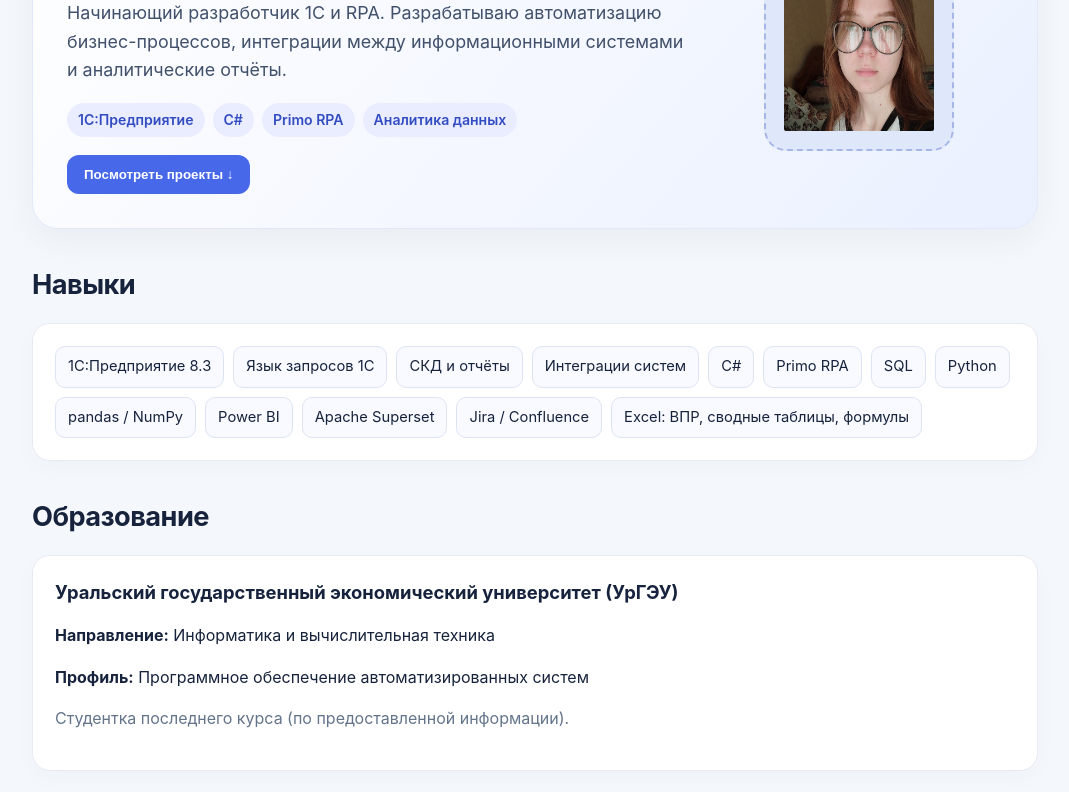
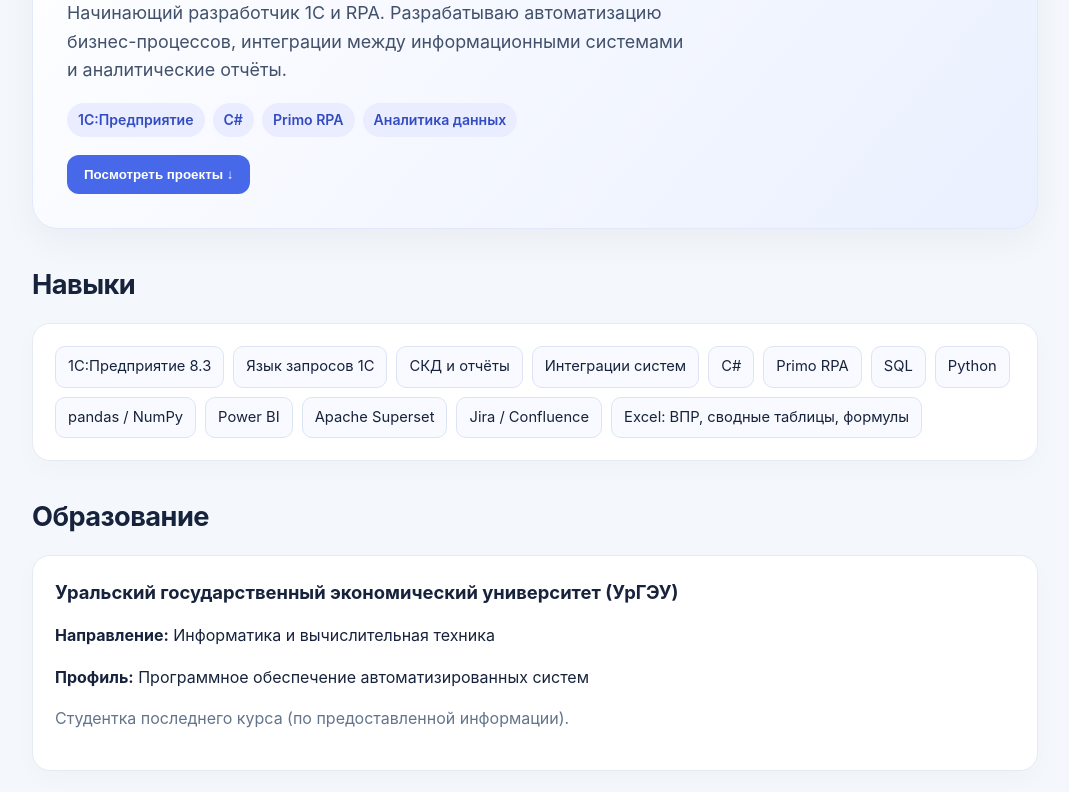
Before and after one commit to krbgny/ussueCV, a plain HTML site: page index.html in a window 1280 px wide. Shown: the part 227-1019 px from the top of the page, without its empty margins (105-1174 px from the left). Drawn offline with Linux system fonts and the light colour scheme.

Commit message:
Update index.html

```diff
--- a/index.html
+++ b/index.html
@@ -12,12 +12,11 @@ nav{position:sticky;top:0;background:rgba(255,255,255,.94);backdrop-filter:blur(
 .navin{max-width:1050px;margin:auto;padding:12px 22px;display:flex;gap:18px;flex-wrap:wrap;align-items:center}
 nav a{color:var(--ink);text-decoration:none;font-size:.95rem}nav a:hover{color:var(--accent)}
 main{max-width:1050px;margin:auto;padding:28px 22px 60px}
-.hero{display:grid;grid-template-columns:1.5fr .7fr;gap:28px;align-items:center;background:linear-gradient(130deg,#fff,#eaf0ff);border:1px solid #e3e9fa;border-radius:26px;padding:34px;box-shadow:0 12px 35px #1b31500c}
+.hero{display:grid;grid-template-columns:1fr;gap:28px;align-items:center;background:linear-gradient(130deg,#fff,#eaf0ff);border:1px solid #e3e9fa;border-radius:26px;padding:34px;box-shadow:0 12px 35px #1b31500c}
 .eyebrow{color:var(--accent);font-weight:700;letter-spacing:.08em;text-transform:uppercase;font-size:.8rem}
 h1{font-size:clamp(2.2rem,5vw,3.7rem);line-height:1.08;margin:10px 0 14px;letter-spacing:-.04em}
 .lead{font-size:1.12rem;color:#42516b;max-width:620px}
 .pills{display:flex;gap:8px;flex-wrap:wrap;margin:18px 0}.pill{background:#e9edff;color:#334cc2;padding:6px 11px;border-radius:999px;font-size:.88rem;font-weight:600}
-.photo{width:190px;height:220px;border-radius:22px;background:#dfe7fa;display:flex;align-items:center;justify-content:center;text-align:center;padding:18px;color:#42516b;border:2px dashed #a6b6e7;margin:auto}
 section{margin-top:34px;scroll-margin-top:80px}h2{font-size:1.7rem;margin:0 0 16px;letter-spacing:-.02em}
 .grid{display:grid;grid-template-columns:repeat(2,minmax(0,1fr));gap:16px}
 .card{background:var(--card);border:1px solid #e6ebf3;border-radius:18px;padding:22px;box-shadow:0 8px 25px #1b315006}
@@ -28,7 +27,7 @@ details{border-top:1px solid #e7ecf5;padding-top:10px}summary{cursor:pointer;fon
 .contact{display:flex;gap:12px;flex-wrap:wrap}.contact a,.contact span{padding:11px 14px;background:#f6f8ff;border:1px solid #e1e7f5;border-radius:12px}
 footer{text-align:center;color:var(--muted);padding:28px 10px}
 button{border:0;border-radius:12px;background:var(--accent);color:#fff;padding:12px 17px;font-weight:700;cursor:pointer}button:hover{filter:brightness(.94)}
-@media(max-width:720px){.hero{grid-template-columns:1fr;padding:24px}.photo{width:150px;height:170px;grid-row:1}.grid{grid-template-columns:1fr}main{padding:18px 14px 40px}}
+@media(max-width:720px){.hero{padding:24px}.grid{grid-template-columns:1fr}main{padding:18px 14px 40px}}
 @media print{nav,button{display:none}.hero,.card{box-shadow:none;break-inside:avoid}body{background:#fff}}
 </style>
 </head>
@@ -45,20 +44,16 @@ button{border:0;border-radius:12px;background:var(--accent);color:#fff;padding:1
 <div class="pills"><span class="pill">1С:Предприятие</span><span class="pill">C#</span><span class="pill">Primo RPA</span><span class="pill">Аналитика данных</span></div>
 <button onclick="document.querySelector('#projects').scrollIntoView({behavior:'smooth'})">Посмотреть проекты ↓</button>
 </div>
-<img class="photo" src="photo.jpg" alt="Фото">
 </header>
-
 <section id="skills"><h2>Навыки</h2>
 <div class="card"><div class="skills">
 <span class="skill">1С:Предприятие 8.3</span><span class="skill">Язык запросов 1С</span><span class="skill">СКД и отчёты</span><span class="skill">Интеграции систем</span><span class="skill">C#</span><span class="skill">Primo RPA</span><span class="skill">SQL</span><span class="skill">Python</span><span class="skill">pandas / NumPy</span><span class="skill">Power BI</span><span class="skill">Apache Superset</span><span class="skill">Jira / Confluence</span><span class="skill">Excel: ВПР, сводные таблицы, формулы</span>
 </div></div></section>
-
 <section id="education"><h2>Образование</h2>
 <div class="card"><h3>Уральский государственный экономический университет (УрГЭУ)</h3>
 <p><b>Направление:</b> Информатика и вычислительная техника</p>
 <p><b>Профиль:</b> Программное обеспечение автоматизированных систем</p>
 <p class="muted">Студентка последнего курса (по предоставленной информации).</p></div></section>
-
 <section id="projects"><h2>Проекты</h2><div class="grid">
 <article class="card project"><h3>1. RPA-робот для переноса накладных</h3>
 <p>Разработала робота на C# и 1С в Primo RPA для автоматизации переноса накладных из StoreHouse в 1С:Бухгалтерию. Решение сокращает ручной перенос данных и помогает стандартизировать процесс.</p>
@@ -71,10 +66,9 @@ button{border:0;border-radius:12px;background:var(--accent);color:#fff;padding:1
 <a href="https://spb.hh.ru/resume/ed370628ff11330b840039ed1f38556a494947" target="_blank" rel="noopener">Открыть профиль резюме ↗</a>
 </article></div>
 <p class="muted">Ссылки на отдельные публичные демо проектов можно добавить после публикации репозиториев или обезличенных примеров.</p></section>
-
 <section id="contacts"><h2>Контакты</h2><div class="card">
 <p>Свяжитесь со мной по контактам ниже. Перед публикацией замените заполнители на актуальные данные.</p>
-<div class="contact"><a href="https://spb.hh.ru/resume/ed370628ff11330b840039ed1f38556a494947" target="_blank" rel="noopener">Резюме на hh.ru ↗</a><span>Email: добавьте адрес</span><span>Telegram: добавьте username</span></div>
+<div class="contact"><a href="https://spb.hh.ru/resume/ed370628ff11330b840039ed1f38556a494947" target="_blank" rel="noopener">Резюме на hh.ru ↗</a><span>Email: aula0@yandex.ru</span><span>Telegram: kreau</span></div>
 </div></section>
 <footer>© Яна Шпакова · Интерактивное резюме</footer>
 </main>
```
